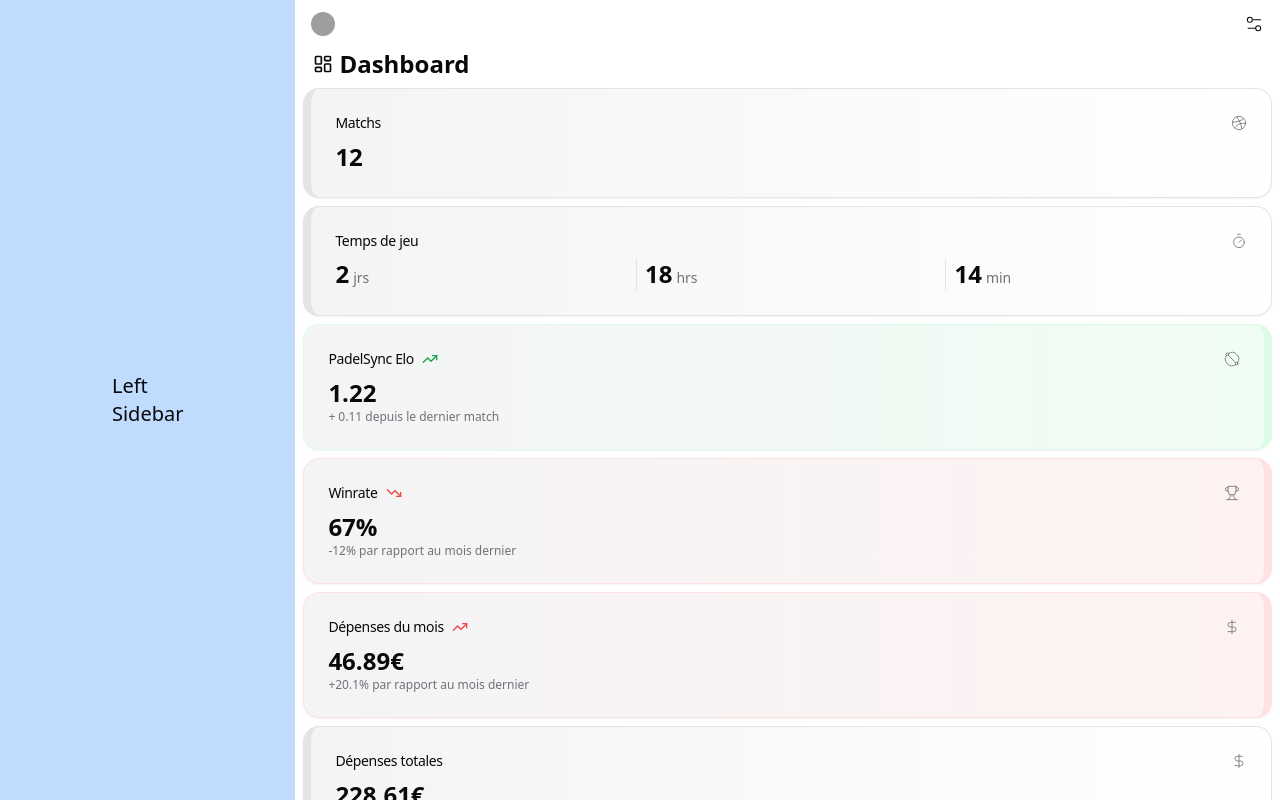
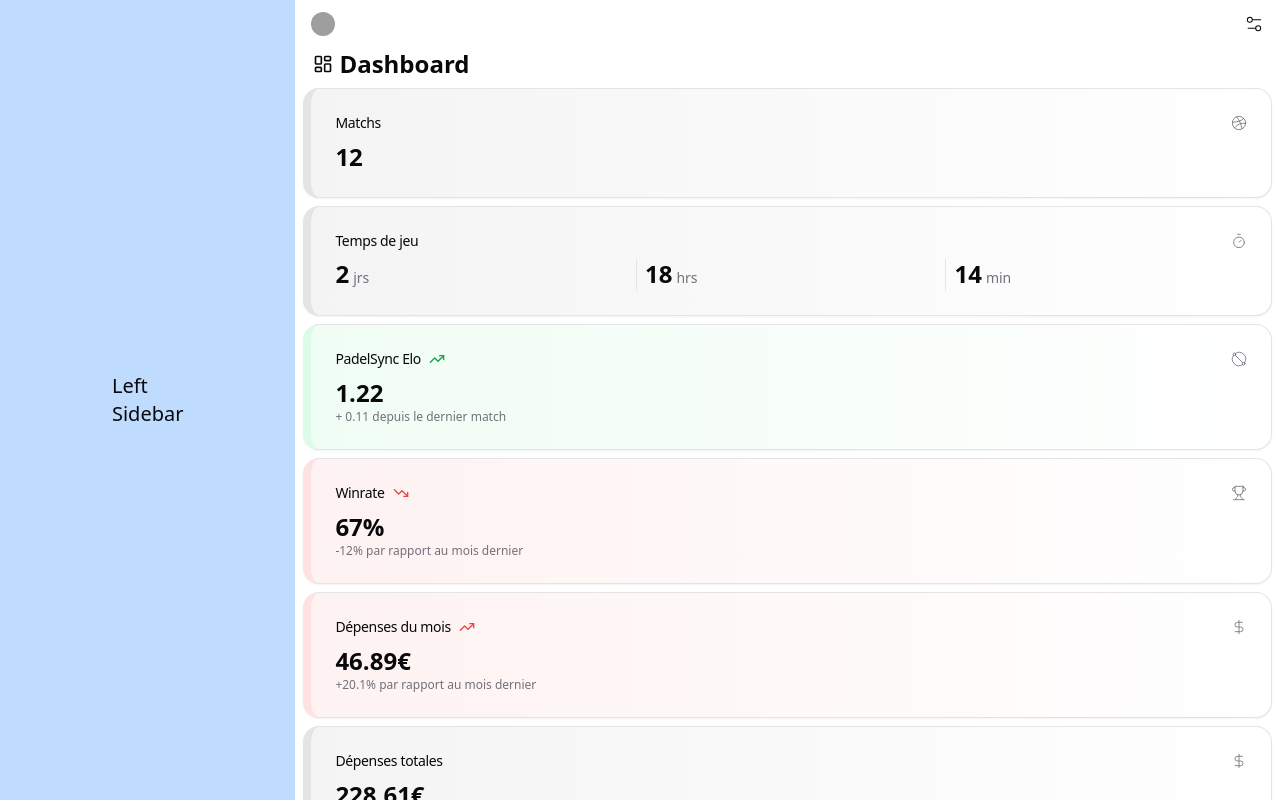
Before and after one commit to Brucells/padelsync, a React (Vite) app: page / in a window 1280 px wide. Built offline with nearby package versions, Linux system fonts and the light colour scheme; grey boxes are pictures that could not be loaded.

Commit message:
fix border and gradient color

```diff
--- a/src/pages/Dashboard.tsx
+++ b/src/pages/Dashboard.tsx
@@ -59,7 +59,7 @@ function Dashboard() {
                     </CardContent>
                 </Card>
 
-                <Card className="bg-gradient-to-r from-accent to-green-50 mb-2 border-r-8 border-green-100">
+                <Card className="bg-gradient-to-r from-green-50 mb-2 border-l-8 border-l-green-100">
                     <CardHeader className="flex flex-row items-center justify-between space-y-0 pb-2">
                         <CardTitle className="text-sm font-medium flex flex-row items-center">
                             PadelSync Elo
@@ -75,7 +75,7 @@ function Dashboard() {
                     </CardContent>
                 </Card>
 
-                <Card className="bg-gradient-to-r from-accent to-red-50 mb-2 border-r-8 border-red-100">
+                <Card className="bg-gradient-to-r from-red-50 mb-2 border-l-8 border-l-red-100">
                     <CardHeader className="flex flex-row items-center justify-between space-y-0 pb-2">
                         <CardTitle className="text-sm font-medium flex flex-row items-center">
                             Winrate
@@ -91,7 +91,7 @@ function Dashboard() {
                     </CardContent>
                 </Card>
 
-                <Card className="bg-gradient-to-r from-accent to-red-50 mb-2 border-r-8 border-red-100">
+                <Card className="bg-gradient-to-r from-red-50 mb-2 border-l-8 border-l-red-100">
                     <CardHeader className="flex flex-row items-center justify-between space-y-0 pb-2">
                         <CardTitle className="text-sm font-medium flex flex-row items-center">
                             Dépenses du mois
```
